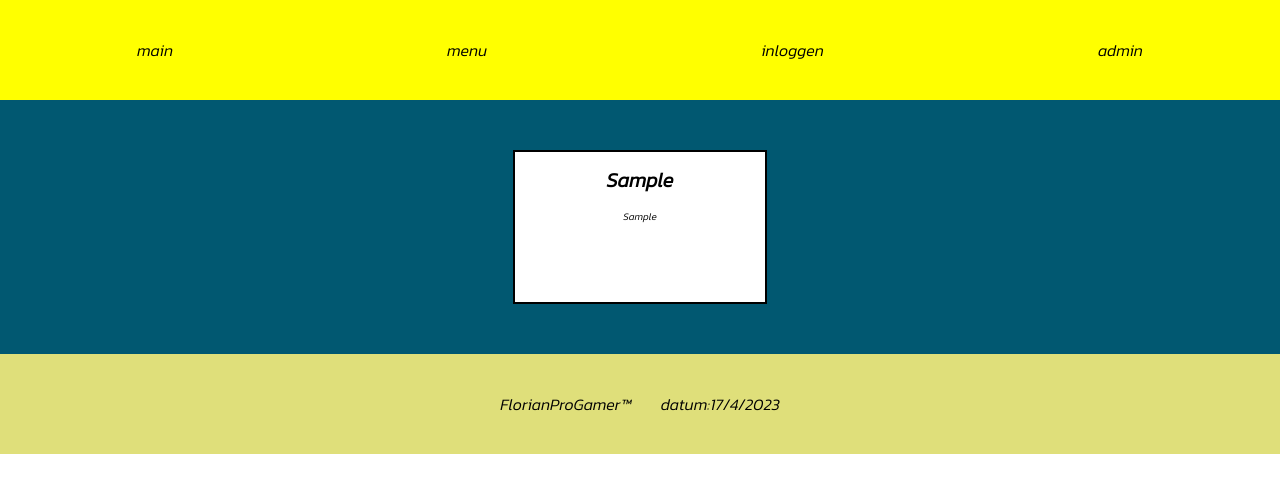
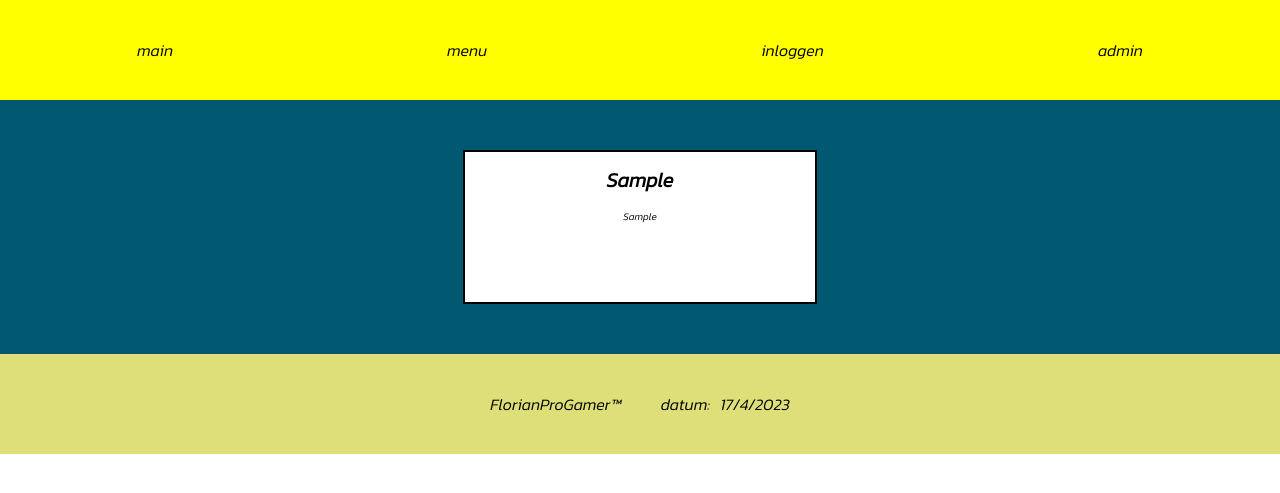
Before and after one commit to FlorianDeCooleMan/Krusty-Krab, a PHP site: page /menu.php in a window 1280 px wide. Shown: the top 493 px of the page. Run offline with PHP 8.4, Linux system fonts and the light colour scheme; tables that the repository leaves empty or names only in its code hold one stand-in row (values such as "Sample post").

Commit message:
alles in mappen gedaan

```diff
--- a/style.css
+++ b/CSS/style.css
@@ -154,7 +154,7 @@ body{
   color: black;
   border: solid 2px black;
   height: 150px;
-  width: 250px;
+  width: 350px;
   margin: 50px;
   margin-top: 150px;
   justify-content: center;
@@ -208,3 +208,6 @@ main{
     display: none;
   }
 }
+p{
+  margin: 5px;
+}
--- a/admin.php
+++ b/admin.php
@@ -12,7 +12,7 @@ if(!isset($_SESSION["username"]))
      <meta http-equiv="X-UA-Compatible" content="IE=edge">
      <meta name="viewport" content="width=device-width, initial-scale=1.0">
      <title>Document</title>
-     <link rel="stylesheet" href="style.css">
+     <link rel="stylesheet" href="CSS/style.css">
      <link rel="preconnect" href="https://fonts.gstatic.com" crossorigin>
 <link href="https://fonts.googleapis.com/css2?family=Josefin+Sans:wght@300;400&family=Kanit:ital,wght@1,300&display=swap" rel="stylesheet">
 
@@ -74,7 +74,7 @@ foreach ($data as $row) {
                <td>
                       <a href="create.php?id=<?php echo $row['gerecht_id']; ?>">create</a>
                       <a href="update.php?id=<?php echo $row['gerecht_id']; ?>">update</a>
-                <a href="delete.php?id=<?php echo $row['gerecht_id']; ?>">delete</a>
+                <a href="delete.php?id=<?php echo $row['gerecht_id']; ?>"onclick="return confirm('Are you sure you want to delete this item?');">delete</a>
 
                </td>
           </tr>
--- a/index.php
+++ b/index.php
@@ -5,7 +5,7 @@
     <meta http-equiv="X-UA-Compatible" content="IE=edge">
     <meta name="viewport" content="width=device-width, initial-scale=1.0">
     <title>Document</title>
-    <link rel="stylesheet" href="style.css">
+    <link rel="stylesheet" href="CSS/style.css">
     <link rel="preconnect" href="https://fonts.googleapis.com">
 <link rel="preconnect" href="https://fonts.gstatic.com" crossorigin>
 <link href="https://fonts.googleapis.com/css2?family=Josefin+Sans:wght@300;400&family=Kanit:ital,wght@1,300&display=swap" rel="stylesheet">
--- a/log-in.php
+++ b/log-in.php
@@ -9,11 +9,11 @@ include_once('pdo.php');
     <meta http-equiv="X-UA-Compatible" content="IE=edge">
     <meta name="viewport" content="width=device-width, initial-scale=1.0">
     <title>Document</title>
-    <link rel="stylesheet" href="style.css">
+    <link rel="stylesheet" href="CSS/style.css">
     <link rel="preconnect" href="https://fonts.gstatic.com" crossorigin>
     <link href="https://fonts.googleapis.com/css2?family=Josefin+Sans:wght@300;400&family=Kanit:ital,wght@1,300&display=swap" rel="stylesheet">
     <script>
-        function validateForm() {
+        function alerts() {
             var username = document.forms["Form"]["username"].value;
             var password = document.forms["Form"]["password"].value;
             if (username == "" || password == "") {
@@ -47,7 +47,7 @@ include_once('pdo.php');
 
     <?php include_once('header.php'); ?>
     <main class="admin-main">
-        <form name="Form" method="post" onsubmit="return validateForm()">
+        <form name="Form" method="post" onsubmit="return alerts()">
             <label>Username:<br></label>
             <input type="text" name="username" class="form-control" />
             <br />
--- a/menu.php
+++ b/menu.php
@@ -4,7 +4,7 @@
     <meta charset="UTF-8">
     <meta http-equiv="X-UA-Compatible" content="IE=edge">
     <meta name="viewport" content="width=device-width, initial-scale=1.0">
-    <link rel="stylesheet" href="style.css">
+    <link rel="stylesheet" href="CSS/style.css">
     <title>Document</title>
     <link rel="preconnect" href="https://fonts.gstatic.com" crossorigin>
 <link href="https://fonts.googleapis.com/css2?family=Josefin+Sans:wght@300;400&family=Kanit:ital,wght@1,300&display=swap" rel="stylesheet">
```
Also changed, not shown: Images/Krusty Krab logo.png (renamed from Krusty Krab logo.png), Images/glas.png (renamed from glas.png), Images/pasta.png (renamed from pasta.png), Images/taart.png (renamed from taart.png), Spongebob bloemen2.png (deleted).
